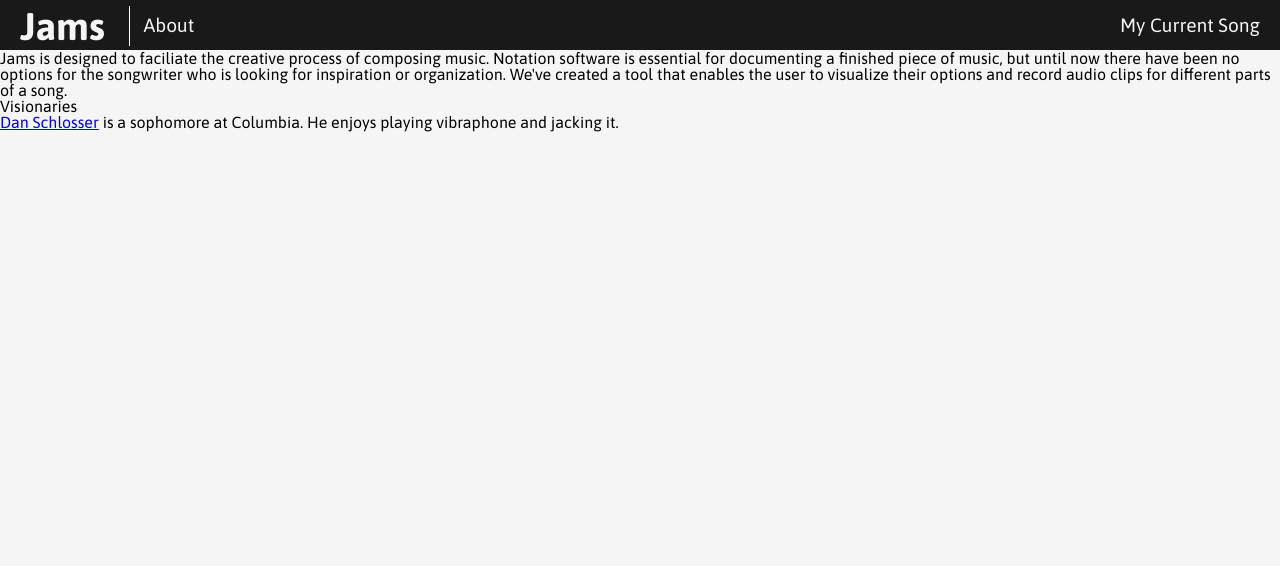
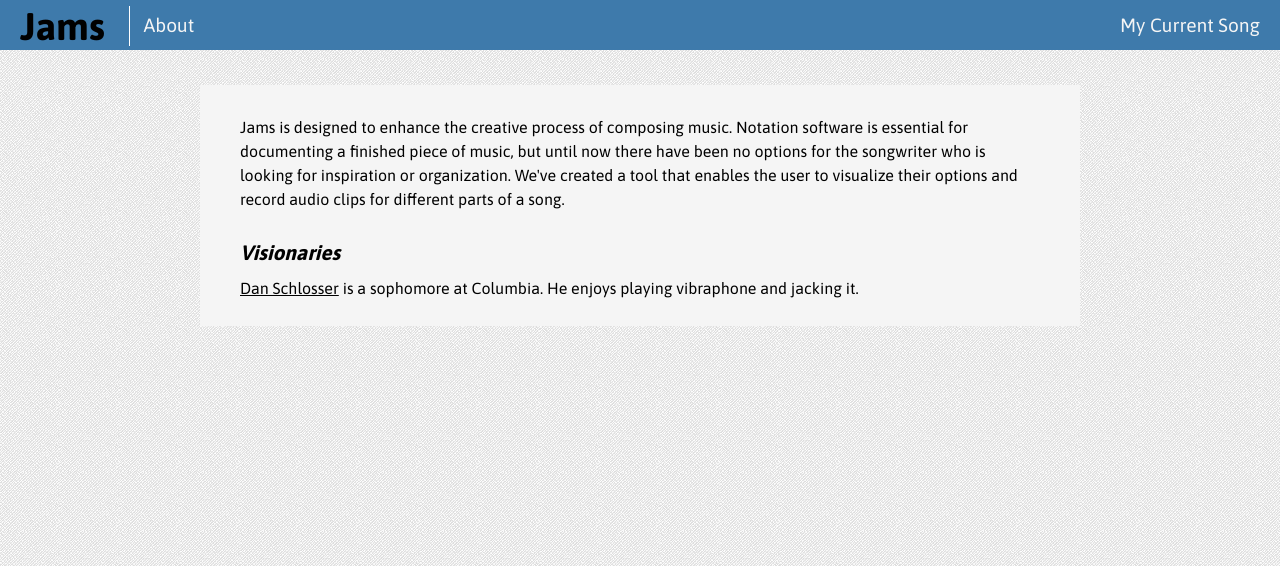
Before and after one commit to danrschlosser/jams, a Flask app: page /about in a window 1280 px wide. Shown: the top 566 px of the page. Run offline with Flask 2, Linux system fonts and the light colour scheme; some libraries are stand-ins or nearby versions.

Commit message:
Formatted about page.

```diff
--- a/static/css/style.css
+++ b/static/css/style.css
@@ -12,21 +12,54 @@ blockquote:before, blockquote:after, q:before, q:after { content: ''; content: n
 table {	border-collapse: collapse; border-spacing: 0; }
 /* End CSS Reset */
 
+html, body {
+	background: white url("../img/noise_lines.png") repeat;
+}
+
 body {
 	font-family: 'Asap', sans-serif;
 	font-weight: 300;
 	background-color: whitesmoke;
 }
 
-.logo {
+h3 {
+	font-style: italic;
+	font-weight: 700;
+	font-size: 1.3em;
+}
+
+h1, .logo {
 	font-weight: 700;
 	font-size: 2.4em;
 	margin: 0 10px;
 }
 
+p {
+	line-height: 1.5;
+}
+
+a {
+	color: black;
+}
+
+a:hover {
+	color: #5CB6FF;
+}
+
+.row {
+width: 100%;
+margin-left: auto;
+margin-right: auto;
+margin-top: 35px;
+margin-bottom: 0;
+max-width: 800px;
+background: whitesmoke;
+padding: 30px 40px;
+}
+
 .top-bar {
 	height: 50px;
-	background-color: #191919;
+	background-color: #3e7aab;
 	color: whitesmoke;
 	display: block;
 }
--- a/templates/about.html
+++ b/templates/about.html
@@ -1,8 +1,12 @@
 {% extends "base.html" %}
 {% block body %}
-	<p>Jams is designed to faciliate the creative process of composing music. Notation software is essential for documenting a finished piece of music, but until now there have been no options for the songwriter who is looking for inspiration or organization. We've created a tool that enables the user to visualize their options and record audio clips for different parts of a song.
+	<div class="row">
+		<p>Jams is designed to enhance the creative process of composing music. Notation software is essential for documenting a finished piece of music, but until now there have been no options for the songwriter who is looking for inspiration or organization. We've created a tool that enables the user to visualize their options and record audio clips for different parts of a song.
 	</p>
-	<h3><em>Visionaries</em></h3>
+	<br>
+	<br>
+	<h3>Visionaries</h3>
+	<br>
 	<p>
 
 		<ul>
@@ -10,5 +14,5 @@
 			<li><a href="http://www.danrs.ch">Dan Schlosser</a> is a sophomore at Columbia. He enjoys playing vibraphone and jacking it.</li>
 		</ul>
 	</p>
-
+</div>
 {% endblock %}
```
Also changed, not shown: static/img/noise_lines.png (added), static/img/noise_lines_@2X.png (added).
